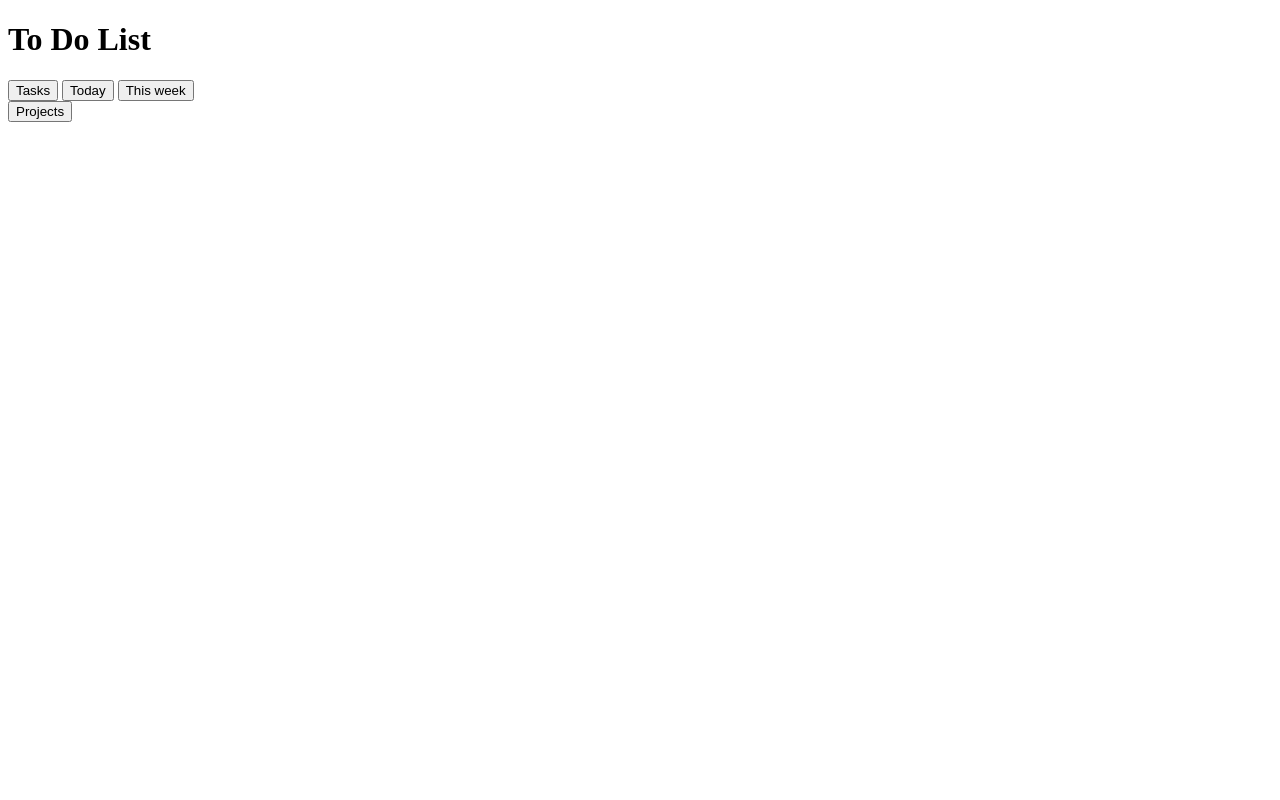
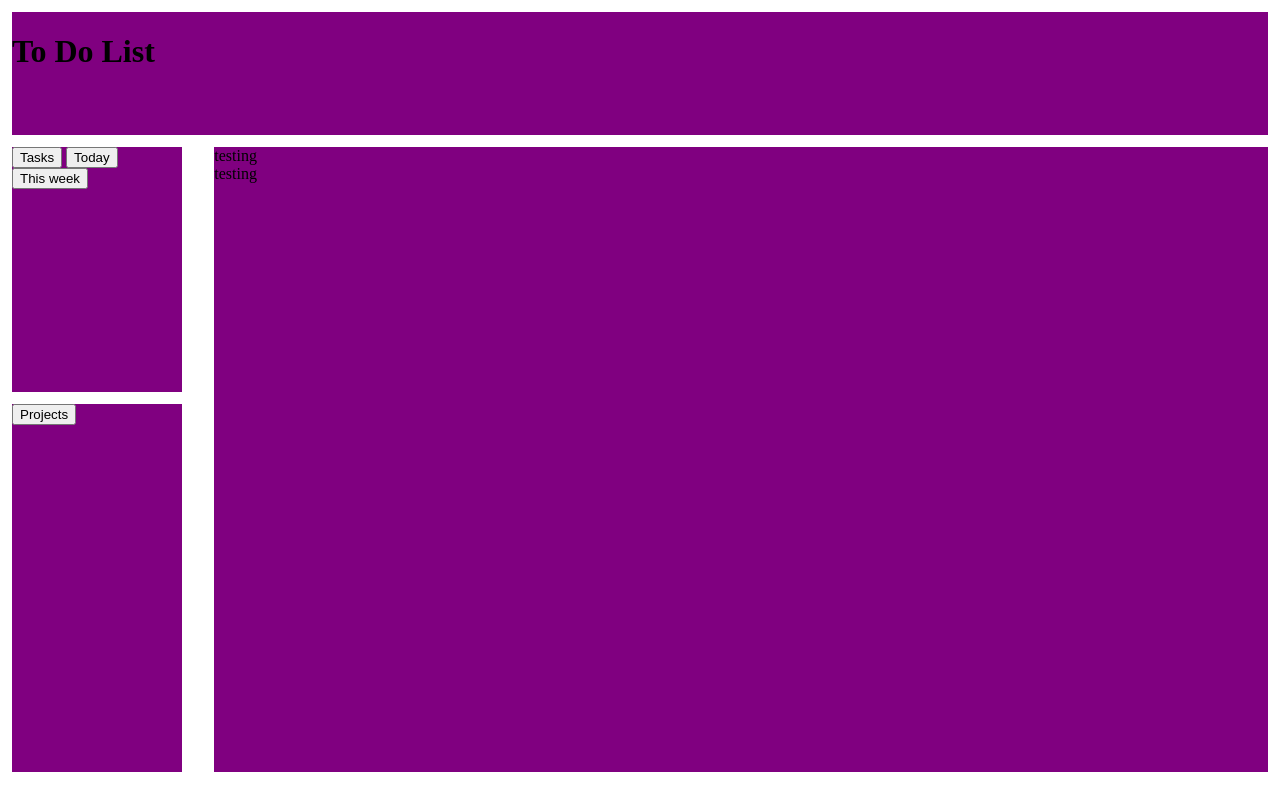
Before and after one commit to Al-Waleed/todo-list, a website built with webpack: page src/index.html in a window 1280 px wide. Built offline with nearby package versions, Linux system fonts and the light colour scheme.

Commit message:
Add basic grid layout

```diff
--- a/src/index.html
+++ b/src/index.html
@@ -5,22 +5,26 @@
     <title>To Do</title>
 </head>
 <body>
+    <div id="main">
+
         <div id="header">
             <h1>To Do List</h1>
         </div>
-    <div id="nav">
-        <div id="idk">
+
+            <div id="tasks">
                 <button>Tasks</button>
                 <button>Today</button>
                 <button>This week</button>
             </div>
 
-        <div id="all-projects">
-            <button id="projects">Projects</button>
-        </div>
+            <div id="projects">
+                <button>Projects</button>
             </div>
         <div id="content">
+            <div>testing</div>
+            <div>testing</div>
         </div>
 
+    </div>
 </body>
 </html>
--- a/src/style.css
+++ b/src/style.css
@@ -0,0 +1,39 @@
+html,
+body{
+    height: 100%;
+}
+body{
+    margin: 0;
+}
+#main > div {
+    background-color: purple;
+}
+#main{
+    height: 95%;
+    display: grid;
+    grid-template-columns: 1fr 3fr 3fr;
+    grid-template-rows: 1fr 2fr 3fr;
+    grid-template-areas:
+        "header header header"
+        "tasks content content"
+        "projects content content";
+    gap: 12px 32px;
+    padding: 12px;
+
+}
+
+#header{
+    grid-area: header;
+}
+
+#tasks{
+    grid-area: tasks;
+}
+
+#projects{
+    grid-area: projects;
+}
+
+#content{
+    grid-area: content;
+}
```
Lines whose indentation alone changed are shown as unchanged.
